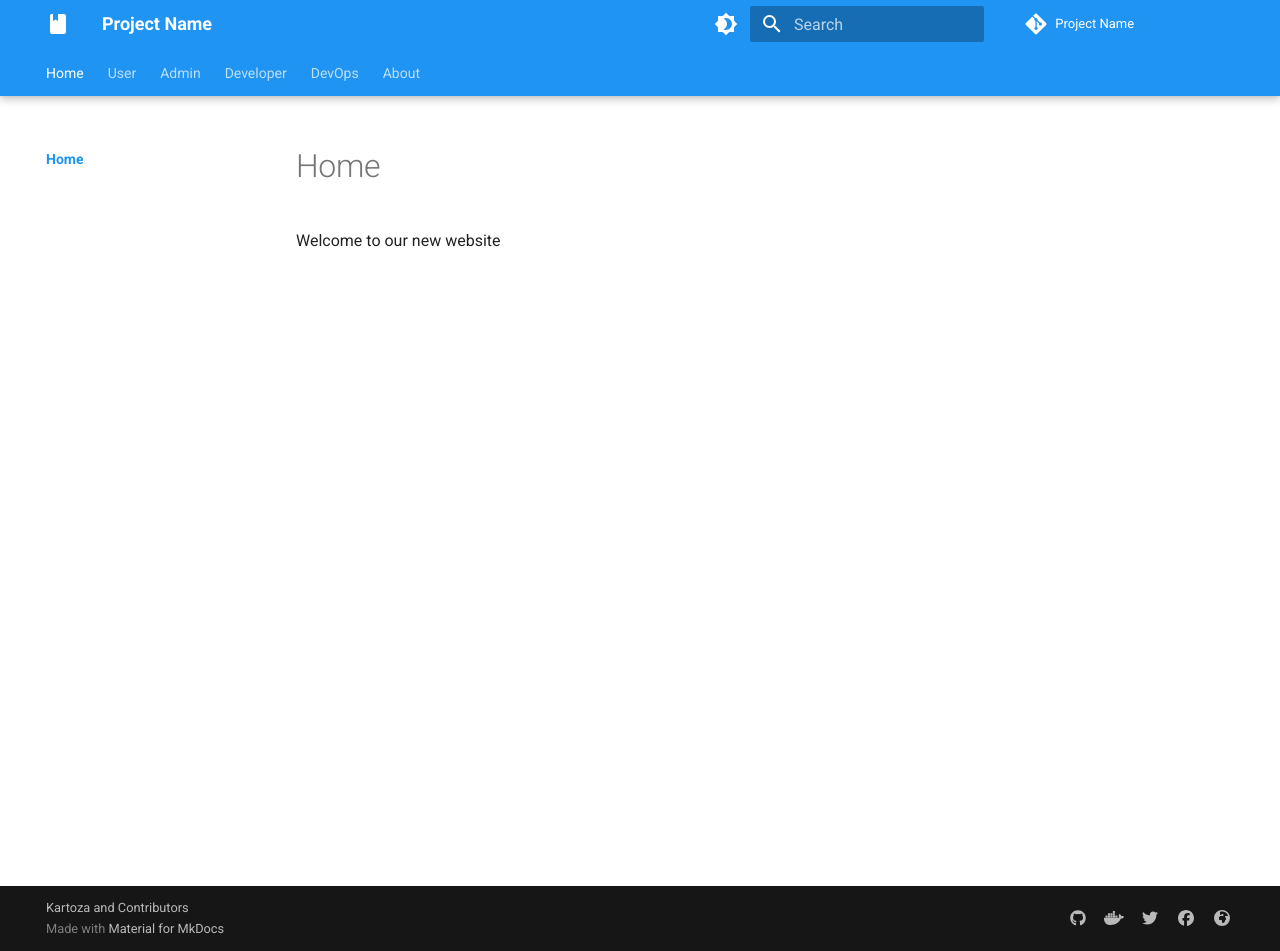
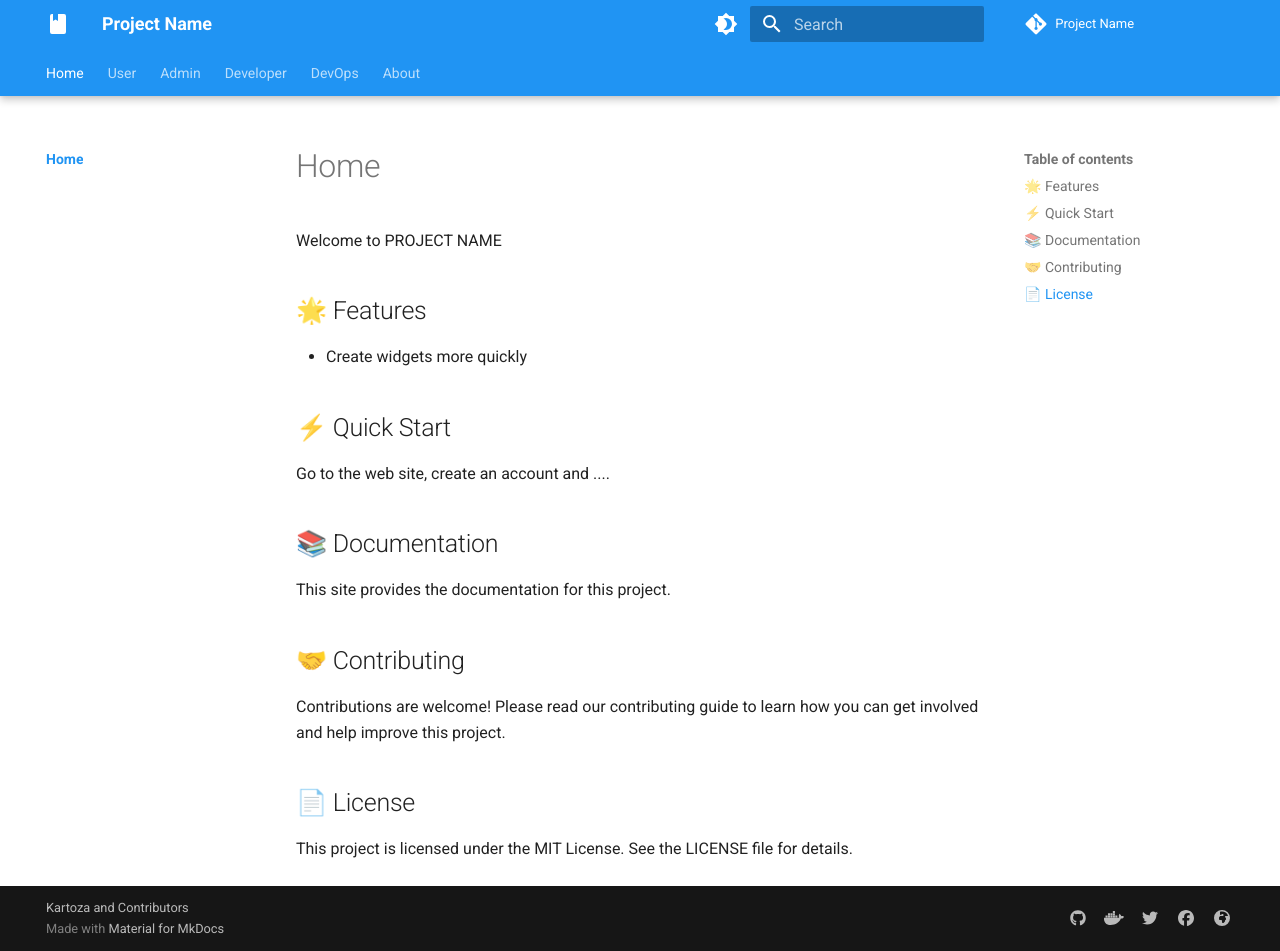
Before and after one commit to kartoza/django-react-base, an MkDocs documentation site: the page built from docs/src/index.md, in a window 1280 px wide and 951 px high. Built offline with MkDocs 1.6.1 and Material for MkDocs 9.7.7, drawn with Linux system fonts in a browser that asks for light colours; comment, search, counter and statistics services are not loaded.

Commit message:
Updated readme

```diff
--- a/docs/src/index.md
+++ b/docs/src/index.md
@@ -1 +1,18 @@
-Welcome to our new website
+Welcome to PROJECT NAME
+
+## 🌟 Features
+- Create widgets more quickly
+
+## ⚡ Quick Start
+
+Go to the web site, create an account and ....
+
+## 📚 Documentation
+
+This site provides the documentation for this project.
+
+## 🤝 Contributing
+Contributions are welcome! Please read our contributing guide to learn how you can get involved and help improve this project.
+
+## 📄 License
+This project is licensed under the MIT License. See the LICENSE file for details.
```
